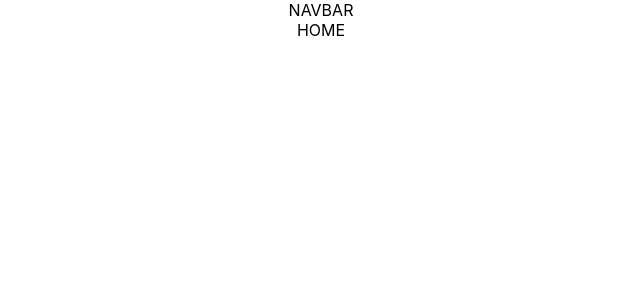
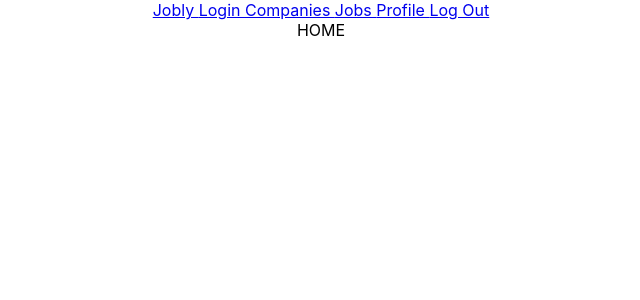
Before and after one commit to WinnieGotYu/react-jobly, a React (Create React App) app in the folder frontend/: page / in a window 1280 px wide. Shown: the top 300 px of the page, without its empty margins (319-959 px from the left). Built offline with nearby package versions, Linux system fonts and the light colour scheme.

Commit message:
added links to NavBAR

```diff
--- a/frontend/src/Home.js
+++ b/frontend/src/Home.js
@@ -2,7 +2,7 @@ import React, { Component } from 'react';
 
 class Home extends Component {
   render() {
-    return ( <div>
+            return ( <div>
       HOME
     </div> );
   }
--- a/frontend/src/NavBar.js
+++ b/frontend/src/NavBar.js
@@ -1,11 +1,18 @@
 import React, { Component } from 'react';
-import {NavLink} from "react-router-dom";
+import { NavLink } from "react-router-dom";
 
 class NavBar extends Component {
   render() {
-    return ( <div>
-      NAVBAR
-    </div> );
+    return (
+      <div>
+        <NavLink exact to="/"> Jobly </NavLink>
+        <NavLink exact to="/login"> Login </NavLink>
+        <NavLink exact to="/companies"> Companies </NavLink>
+        <NavLink exact to="/jobs"> Jobs </NavLink>
+        <NavLink exact to="/profile"> Profile </NavLink>
+        <NavLink exact to="/"> Log Out </NavLink>
+      </div>
+    );
   }
 }
 
```
